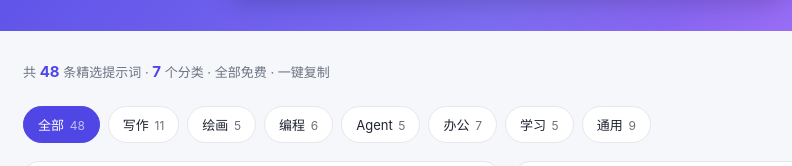
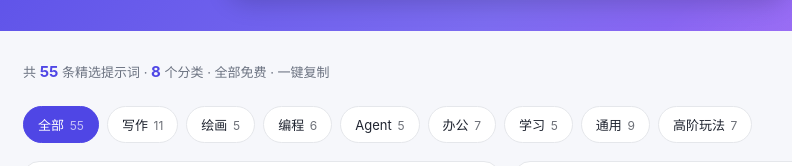
Before and after one commit to xinger12/xin8-tools, a plain HTML site: page prompts.html in a window 1280 px wide. Shown: the part 178-344 px from the top of the page, 133-925 px from the left. Drawn offline with Linux system fonts and the light colour scheme.

Commit message:
Add advanced-play category (7 prompts: CoT, ToT, few-shot, self-refine, system-prompt designer, expert panel, pre-mortem); 48 -> 55

```diff
--- a/prompts.html
+++ b/prompts.html
@@ -63,7 +63,7 @@ footer a{color:var(--brand);text-decoration:none}
 </header>
 <div class="wrap">
   <div class="stats">
-    <div class="num">共 <b id="total">0</b> 条精选提示词 · <b>7</b> 个分类 · 全部免费 · 一键复制</div>
+    <div class="num">共 <b id="total">0</b> 条精选提示词 · <b>8</b> 个分类 · 全部免费 · 一键复制</div>
     <button class="btn ghost" onclick="randomOne()">🎲 随机来一条</button>
   </div>
   <div class="cats" id="cats"></div>
@@ -77,8 +77,8 @@ footer a{color:var(--brand);text-decoration:none}
 </footer>
 <div id="toast"></div>
 <script>
-const CATS = ["写作","绘画","编程","Agent","办公","学习","通用"];
-const COLORS = {"写作":"#eef2ff|#4f46e5","绘画":"#fdf2f8|#db2777","编程":"#ecfdf5|#059669","Agent":"#fff7ed|#ea580c","办公":"#eff6ff|#2563eb","学习":"#fefce8|#ca8a04","通用":"#f5f3ff|#7c3aed"};
+const CATS = ["写作","绘画","编程","Agent","办公","学习","通用","高阶玩法"];
+const COLORS = {"写作":"#eef2ff|#4f46e5","绘画":"#fdf2f8|#db2777","编程":"#ecfdf5|#059669","Agent":"#fff7ed|#ea580c","办公":"#eff6ff|#2563eb","学习":"#fefce8|#ca8a04","通用":"#f5f3ff|#7c3aed","高阶玩法":"#ffe4e6|#e11d48"};
 const PROMPTS = [
 // ---------- 写作 ----------
 {c:"写作",t:"公众号爆款标题",d:"给一个主题，生成 10 个带悬念、有网感的标题。",p:"你是一位有 10 年经验的新媒体主编。请围绕主题「{{主题}}」，写 10 个公众号标题，要求：15 字以内、带悬念或数字、口语化、不做过度标题党。每个标题后用一句话说明它的吸引点。直接输出列表，不要解释。"},
@@ -136,6 +136,14 @@ const PROMPTS = [
 {c:"写作",t:"怀疑派编辑",d:"「205 条付费级提示词」头条技巧：删掉每个多余的字，揪出最弱的 3 个论点。",p:"请扮演一位有 20 年经验的挑剔文字编辑。把下面这段文字改得更锋利、更具体、更有说服力，删掉每一个多余的字，并指出其中最弱的 3 个论点，逐一修正。\n{{你的文字}}"},
 {c:"通用",t:"反向简报",d:"「205 条付费级提示词」：先让 AI 反问你 3 个问题再干活，专治输出太泛。",p:"在你回答之前，先问我 3 个问题：我的受众是谁、目标是什么、想要什么语气。等我回答之后，再根据我的回答产出内容。没问完之前不要直接回答。\n我的任务是：{{你的任务}}"},
 {c:"通用",t:"红队挑战",d:"让 AI 当红队，把你的计划所有死法列出来再排优先级。",p:"你现在是红队。找出我的计划所有可能失败的方式，按发生概率排出前 5 大风险，并给每个风险一个应对办法。\n我的计划：{{你的计划}}"},
+// ---------- 高阶玩法（2026-11-26 补：强但合规的进阶技巧） ----------
+{c:"高阶玩法",t:"思维链推理",d:"一句话让 AI 先思考再回答——Kojima 等 2022 年论文验证的零样本思维链。",p:"请用思维链的方式回答下面的问题：{{问题}}。\n要求：先把问题拆成若干小步骤，一步一步推理，每一步都写出来；不要跳步，不要直接给结论；最后汇总得出答案，并标出哪一步最不确定。"},
+{c:"高阶玩法",t:"思维树",d:"源自 Tree of Thoughts 论文：同时探索多条推理路径，再选最优解。",p:"请用思维树的方式解决这个问题：{{问题}}。\n要求：1. 先提出 3 种不同的解题思路；2. 每种思路往下推 2 步，评估可行性和风险；3. 比较后选出最优的一条，完整执行；4. 最后说明为什么其他两条被淘汰。"},
+{c:"高阶玩法",t:"Few-shot 示例教学",d:"给 AI 几个例子，它照着格式学得比讲道理快得多。",p:"我要教你一个任务的输出格式，先看下面 3 个例子：\n例子 1：输入 {{输入1}} → 输出 {{输出1}}\n例子 2：输入 {{输入2}} → 输出 {{输出2}}\n例子 3：输入 {{输入3}} → 输出 {{输出3}}\n看懂规律了吗？现在处理这个新输入：{{新输入}}，严格按例子的格式输出，不要多余解释。"},
+{c:"高阶玩法",t:"自我反思三遍",d:"初稿→自己评审→再改一版，输出质量肉眼可见地高。",p:"请按自我反思的流程完成这个任务：{{任务}}。\n第一遍：直接给出初稿。\n第二遍：以挑剔评审的身份，指出初稿的 3 个最大问题（事实、逻辑、表达各找一个）。\n第三遍：针对这 3 个问题重写一版，只输出最终版，并在文末用一句话说明改了哪里。"},
+{c:"高阶玩法",t:"系统提示词设计师",d:"想定制自己的 AI 助手？先让 AI 帮你写一条专业系统提示词。",p:"请帮我写一条系统提示词，用来定制一个 AI 助手。\n助手定位：{{比如：严格的健身教练}}\n工作内容：{{比如：制定训练计划、纠正动作、监督打卡}}\n语气风格：{{比如：直接、严格、偶尔鼓励}}\n边界：{{比如：不给医疗建议}}\n要求：按「角色-目标-技能-规则-输出格式」五段式写，语言精炼，可直接粘贴到 API 的 system 字段使用。"},
+{c:"高阶玩法",t:"专家会诊团",d:"三位不同领域专家各给方案，再综合成一个最优解。",p:"请组织一场专家会诊，讨论这个问题：{{问题}}。\n参会专家：{{专家A，如：经济学家}}、{{专家B，如：工程师}}、{{专家C，如：心理学家}}。\n要求：每位专家先独立给出自己的分析和方案（不要互相迎合）；然后由主持人对比三方的分歧点，综合成一个最优方案；最后指出这个方案最大的不确定因素。"},
+{c:"高阶玩法",t:"先质疑再回答",d:"让 AI 先列出最可能犯的 3 个错误再回答——专治一本正经胡说八道。",p:"在回答之前，请先列出你在这个问题上最可能犯的 3 个错误（比如：记混事实、过度推断、答非所问），并说明你会怎么避免它们。然后再回答。\n我的问题是：{{问题}}"},
 ];
 let activeCat = "全部";
 let query = "";
```
